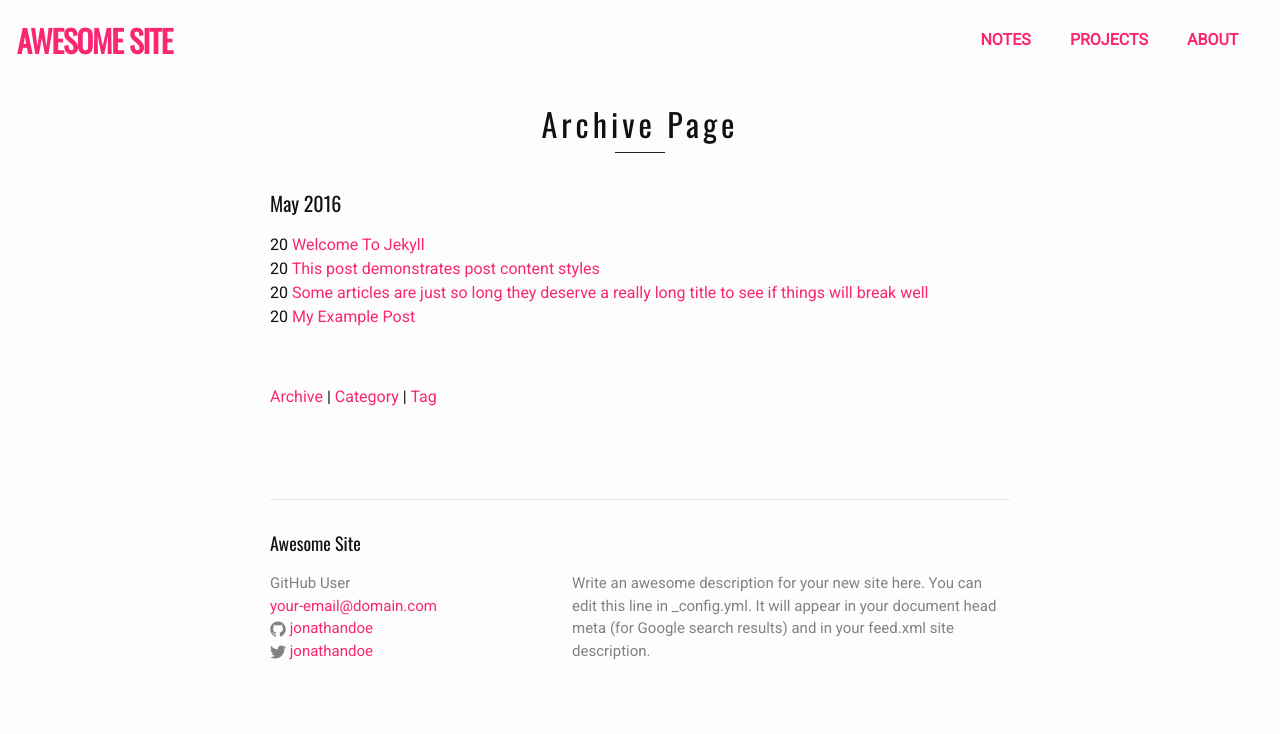
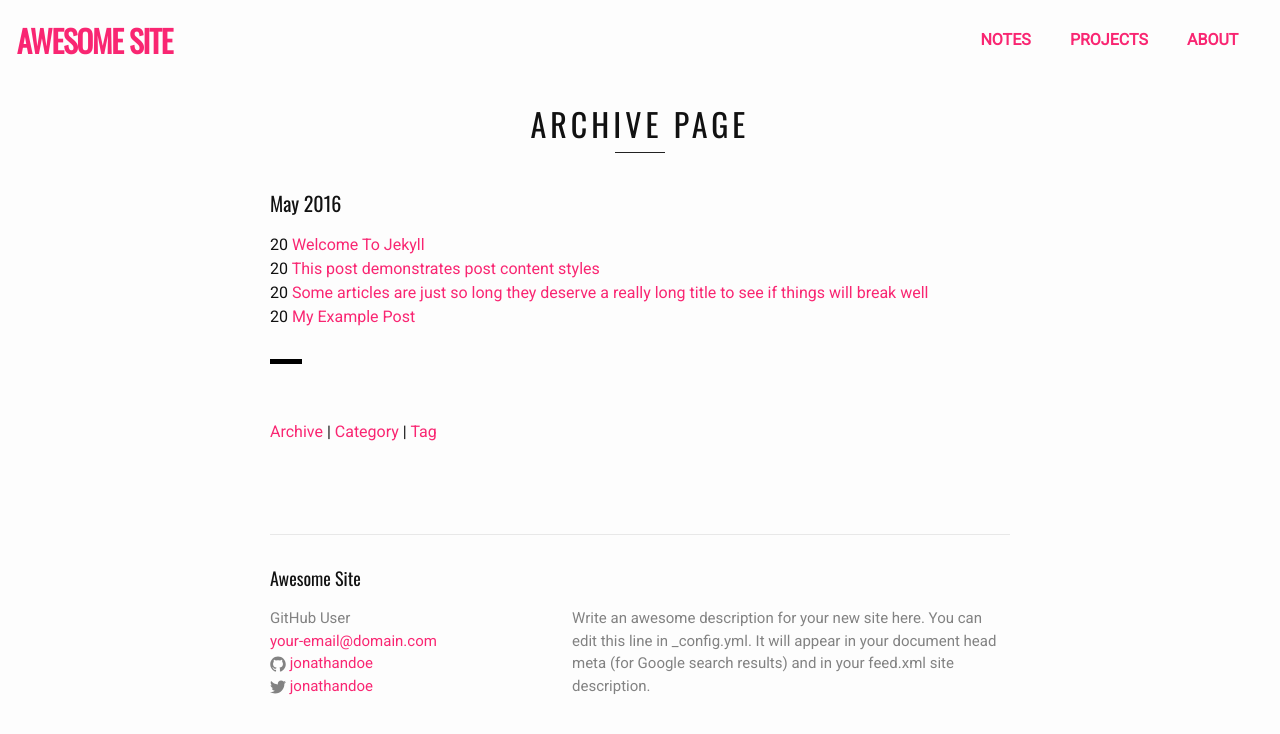
Before and after one commit to centros4520/t-2021, a Jekyll site: the page built from notes/archive.html, in a window 1280 px wide. Shown: the top 734 px of the page. Built offline with Jekyll 4.4.1, drawn with Linux system fonts in a browser that asks for light colours; nearby versions of some CDN libraries.

Commit message:
Update section title appearance and add custom divider in the page

```diff
--- a/_layouts/notitle.html
+++ b/_layouts/notitle.html
@@ -1,14 +1,11 @@
 ---
 layout: default
 ---
-<article class="post">
-
+<article class="no-title">
   <!-- <header class="post-header">
     <h1 class="post-title">{{ page.title | escape }}</h1>
   </header> -->
-
   <div class="post-content">
     {{ content }}
   </div>
-
 </article>
--- a/_layouts/page.html
+++ b/_layouts/page.html
@@ -1,15 +1,12 @@
 ---
 layout: default
 ---
-<article class="post">
-
+<article class="page">
    <header class="post-header">
     <!-- <h1 class="post-title ">{{ page.title | escape }}</h1> -->
     <h1 class="section-title ">{{ page.title | escape }}</h1>
   </header>
-
   <div class="post-content">
     {{ content }}
   </div>
-
 </article>
--- a/_layouts/post.html
+++ b/_layouts/post.html
@@ -2,7 +2,6 @@
 layout: default
 ---
 <article class="post" itemscope itemtype="http://schema.org/BlogPosting">
-
   <header class="post-header">
     <h1 class="section-title" itemprop="name headline">{{ page.title | escape }}</h1>
     <p class="post-meta">
@@ -14,7 +13,7 @@
         • <span itemprop="author" itemscope itemtype="http://schema.org/Person"><span itemprop="name">{{ page.author }}</span></span>
       {% endif %}</p>
   </header>
-
+  <div class="custom-divider"></div>
   <div class="post-content" itemprop="articleBody">
     {{ content }}
   </div>
--- a/_layouts/project.html
+++ b/_layouts/project.html
@@ -1,13 +1,13 @@
 ---
 layout: default
 ---
-<article class="post">
+<article class="project">
   <header class="post-header">
     <h1 class="section-title">{{ page.title | escape }}</h1>
   </header>
-
   <div class="post-content">
    {{ content | replace: '<!--more-->', '<a class="anchor" id="read-more"></a>' }}
   </div>
+  <div class="custom-divider"></div>
   {% include collection-paginator.html %}
 </article>
--- a/notes/archive.html
+++ b/notes/archive.html
@@ -15,6 +15,7 @@
 	    <li><span class="grey">{{ post.date | date: "%d" }}</span> <a href="{{ site.url }}/{{ post.url }}">{{ post.title }}</a></li>
 	  {% endfor %}
 	</ul>
+	<div class="custom-divider"></div>
 {% endfor %}
 
 {% include notes-paginator.html %}
--- a/notes/category.html
+++ b/notes/category.html
@@ -62,7 +62,7 @@
   {% endfor %}
 </ul>
 {% endfor %}
-
+<div class="custom-divider"></div>
 <h2 id="no-category">No Category</h2>
 <ul class="category-list">
   {% for post in site.posts %}
```
